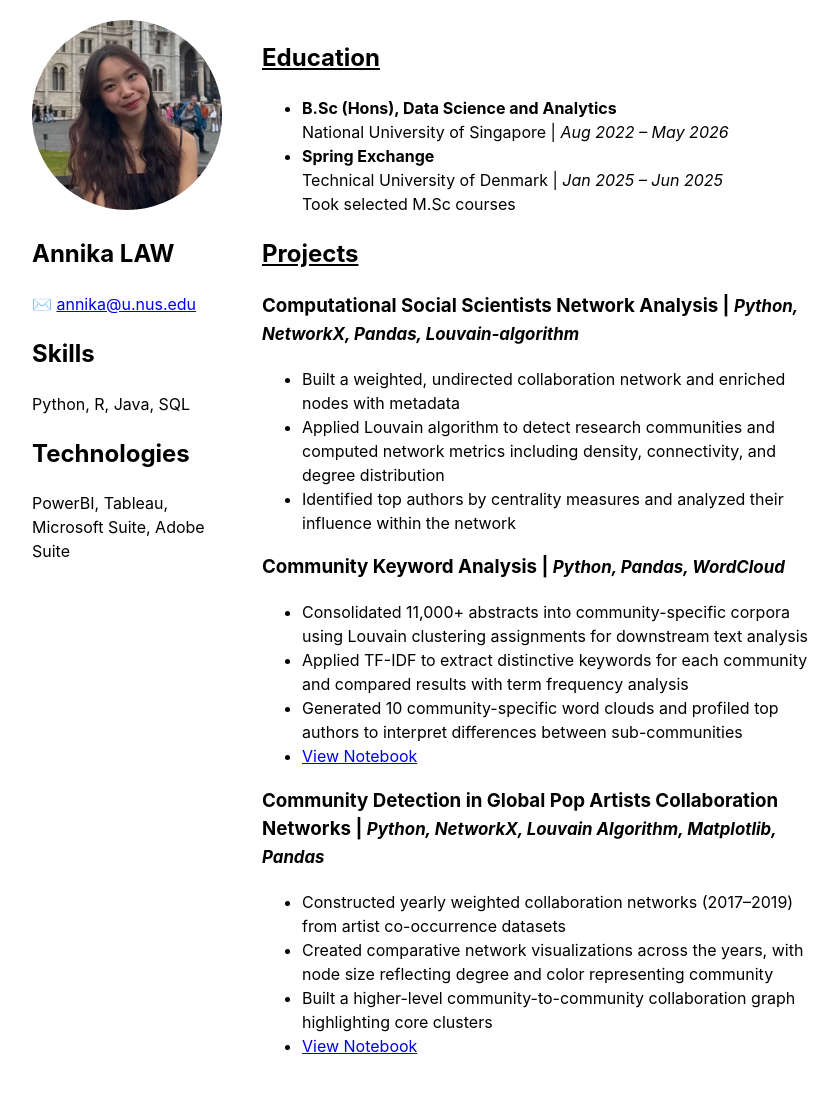
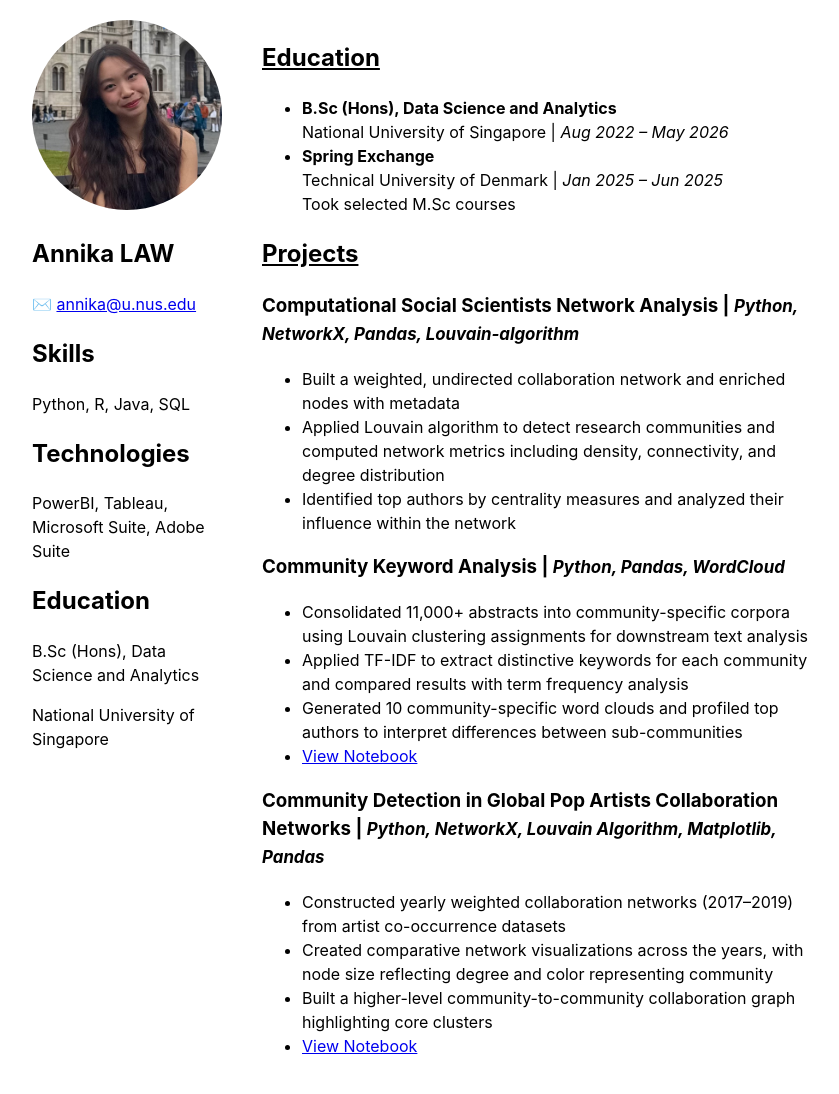
Before and after one commit to annikaljy/annikaljy.github.io, a Jekyll site: the page built from index.md, in a window 1280 px wide. Shown: the whole page, without its empty margins (208-1047 px from the left). Built offline with Jekyll 4.4.1, drawn with Linux system fonts in a browser that asks for light colours.

Commit message:
Update index.md

```diff
--- a/index.md
+++ b/index.md
@@ -14,6 +14,9 @@ title: Annika Law Jie Yu
     <p>Python, R, Java, SQL</p>
     <h2>Technologies</h2>
     <p>PowerBI, Tableau, Microsoft Suite, Adobe Suite</p>
+    <h2>Education</h2>
+    <p>B.Sc (Hons), Data Science and Analytics</p>
+    <p>National University of Singapore</p>
   </div>
 
 
```
